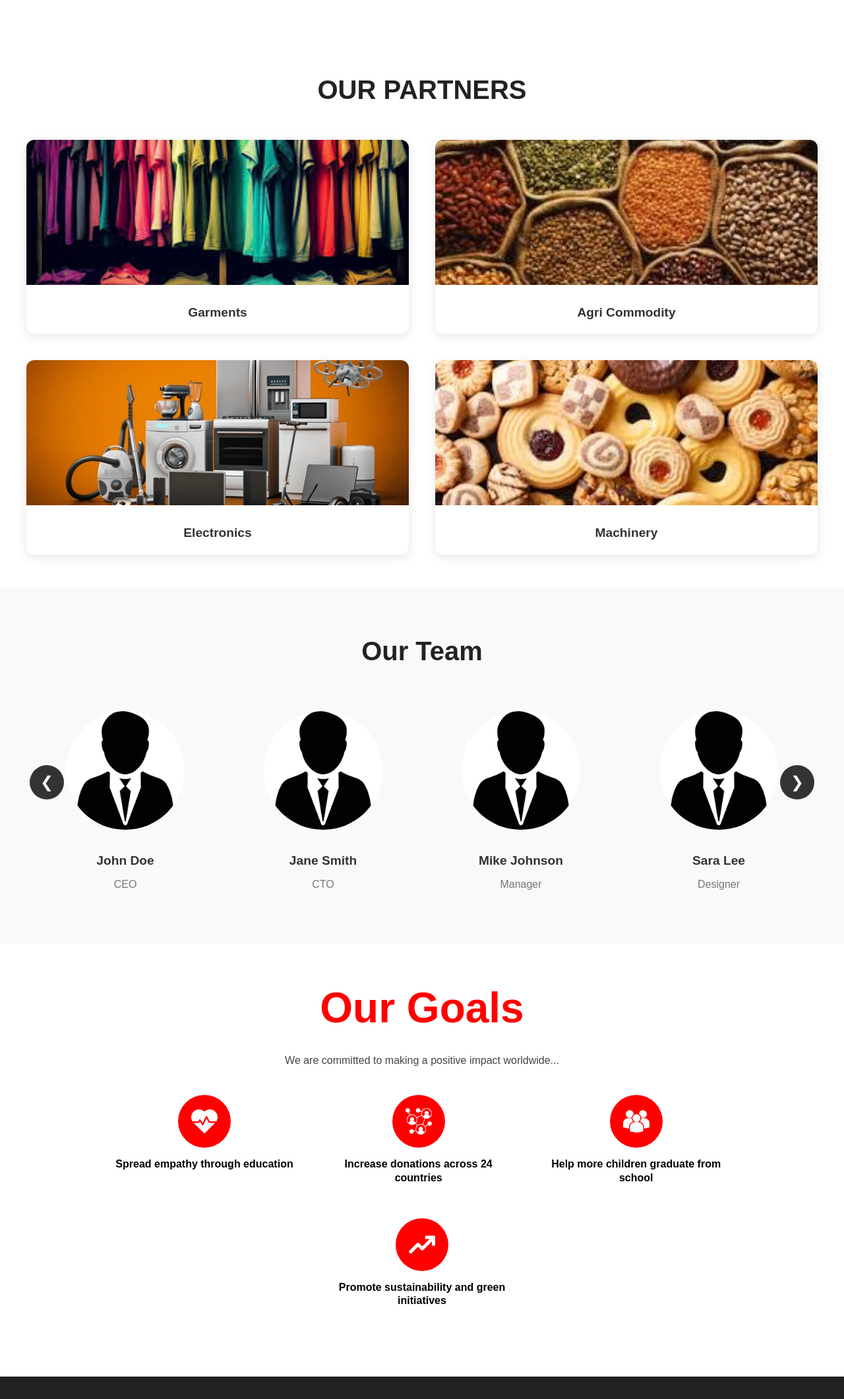
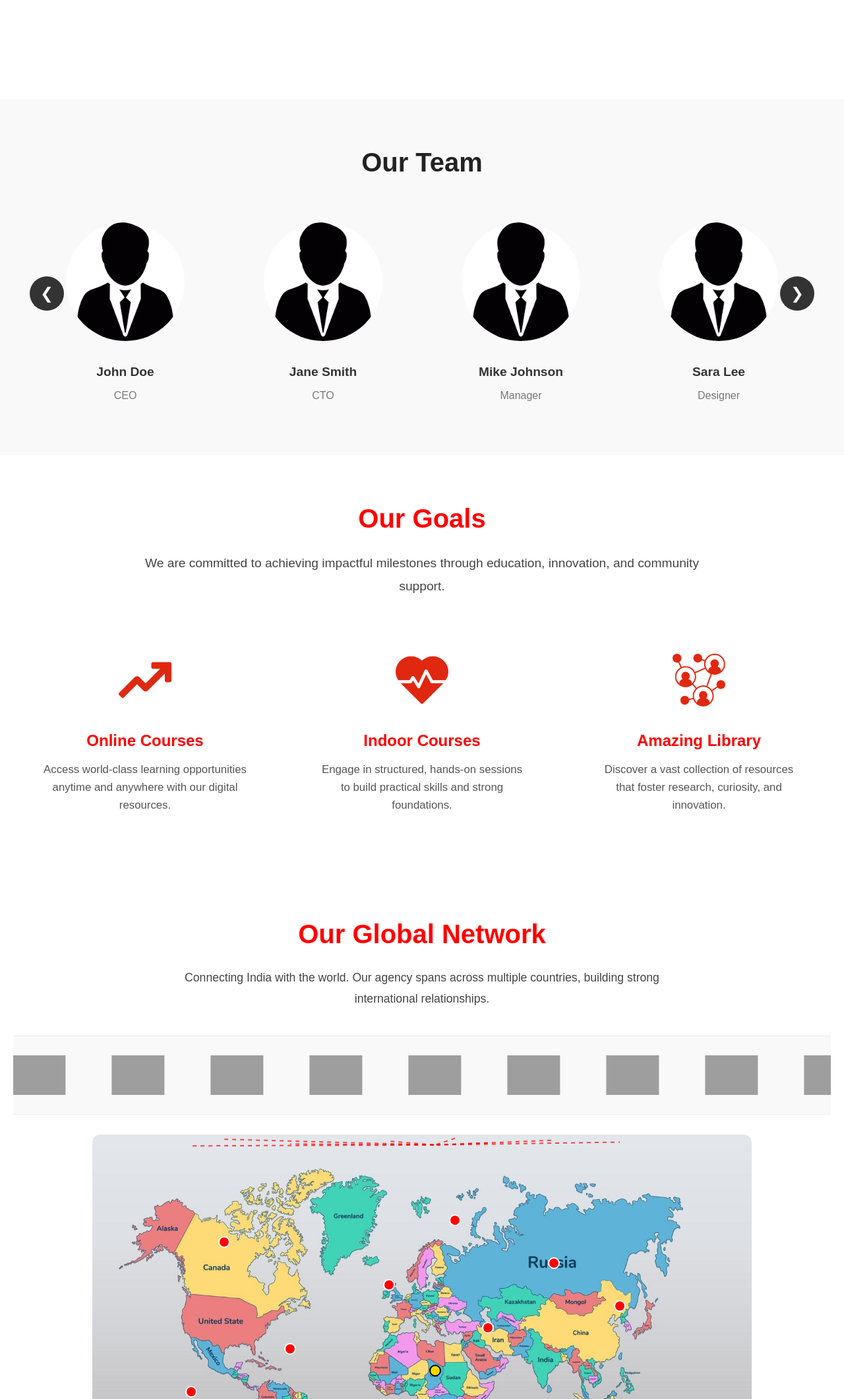
Before and after one commit to MahiShah21/rsbharti-official, a plain HTML site: page about_us.html in a window 1280 px wide. Shown: the part 1050-3171 px from the top of the page at 66% size. Drawn offline with Linux system fonts and the light colour scheme; grey boxes are pictures that could not be loaded.

Commit message:
about networking

```diff
--- a/about.js
+++ b/about.js
@@ -57,22 +57,6 @@ window.addEventListener("scroll", revealOnScroll);
 revealOnScroll();
 
 
-// Partners toggle
-document.querySelectorAll(".read-more").forEach(btn => {
-  btn.addEventListener("click", function() {
-    const cardContent = this.parentElement;
-    const moreText = cardContent.querySelector(".more-text");
-
-    if (cardContent.classList.contains("expanded")) {
-      cardContent.classList.remove("expanded");
-      this.textContent = "Read More";
-    } else {
-      cardContent.classList.add("expanded");
-      this.textContent = "Read Less";
-    }
-  });
-});
-
 
 // Team Slider
 document.addEventListener("DOMContentLoaded", () => {
@@ -105,3 +89,47 @@ document.addEventListener("DOMContentLoaded", () => {
 
   window.addEventListener("resize", updateSlider);
 });
+
+
+/* -------- Network Map Hover + Lines -------- */
+document.addEventListener("DOMContentLoaded", () => {
+  const pins = document.querySelectorAll(".pin:not(.origin)");
+  const origin = document.querySelector(".pin.origin");
+  const tooltip = document.getElementById("tooltip");
+  const tooltipFlag = document.getElementById("tooltip-flag");
+  const tooltipText = document.getElementById("tooltip-text");
+  const svg = document.querySelector(".map-lines");
+
+  // Draw lines from India to each pin
+  const originRect = origin.getBoundingClientRect();
+  const mapRect = origin.closest(".map-container").getBoundingClientRect();
+  const originX = originRect.left + originRect.width / 2 - mapRect.left;
+  const originY = originRect.top + originRect.height / 2 - mapRect.top;
+
+  pins.forEach(pin => {
+    const pinRect = pin.getBoundingClientRect();
+    const pinX = pinRect.left + pinRect.width / 2 - mapRect.left;
+    const pinY = pinRect.top + pinRect.height / 2 - mapRect.top;
+
+    const line = document.createElementNS("http://www.w3.org/2000/svg", "line");
+    line.setAttribute("x1", originX);
+    line.setAttribute("y1", originY);
+    line.setAttribute("x2", pinX);
+    line.setAttribute("y2", pinY);
+    svg.appendChild(line);
+
+    // Tooltip events
+    pin.addEventListener("mouseenter", (e) => {
+      tooltip.style.display = "flex";
+      tooltipFlag.src = pin.dataset.flag;
+      tooltipText.textContent = pin.dataset.country;
+      const rect = e.target.getBoundingClientRect();
+      tooltip.style.top = rect.top + window.scrollY - 40 + "px";
+      tooltip.style.left = rect.left + window.scrollX + "px";
+    });
+
+    pin.addEventListener("mouseleave", () => {
+      tooltip.style.display = "none";
+    });
+  });
+});
--- a/about_us.html
+++ b/about_us.html
@@ -41,58 +41,6 @@
   </div>
 </section>
 
-<!-- Partners Section -->
-
-<section class="partner_section">
-  <h1>OUR PARTNERS</h1>
-  <div class="card_container">
-
-    <!-- Card 1 -->
-    <div class="card">
-      <div class="card-image">
-        <img src="images/garements.jpeg" alt="Garments">
-      </div>
-      <h3>Garments</h3>
-      <div class="card-desc">
-        <p>High-quality clothing materials. We specialize in exporting premium garments made with durable fabrics ensuring comfort and style. Our collection ranges from casual wear to formal attire.</p>
-      </div>
-    </div>
-
-    <!-- Card 2 -->
-    <div class="card">
-      <div class="card-image">
-        <img src="images/agri_commodity.jpeg" alt="Agri Commodity">
-      </div>
-      <h3>Agri Commodity</h3>
-      <div class="card-desc">
-        <p>Fresh and organic products. Our agricultural commodities are sourced directly from farmers ensuring freshness and authenticity. We deal in grains, spices, and other essentials.</p>
-      </div>
-    </div>
-
-    <!-- Card 3 -->
-    <div class="card">
-      <div class="card-image">
-        <img src="images/electronics.webp" alt="Electronics">
-      </div>
-      <h3>Electronics</h3>
-      <div class="card-desc">
-        <p>We provide top-notch electronics including mobile devices, accessories, and appliances that blend innovation with affordability.</p>
-      </div>
-    </div>
-
-    <!-- Card 4 -->
-    <div class="card">
-      <div class="card-image">
-        <img src="images/b&c.jpeg" alt="Machinery">
-      </div>
-      <h3>Machinery</h3>
-      <div class="card-desc">
-        <p>Our machinery is engineered for efficiency and longevity. We offer solutions for manufacturing, construction, and other industries.</p>
-      </div>
-    </div>
-
-  </div>
-</section>
 
 <!-- Team Section -->
 <section class="team-section">
@@ -154,18 +102,108 @@
     <button class="team-btn next">&#10095;</button>
   </div>
 </section>
+<!------------memories-------->
 
 <!-- Goals Section -->
 <section class="goals-section">
   <h2>Our Goals</h2>
-  <p class="goals-desc">We are committed to making a positive impact worldwide...</p>
+  <p class="goals-desc">
+    We are committed to achieving impactful milestones through education, innovation, and community support.
+  </p>
+
   <div class="goals-container">
-    <div class="goal-item"><div class="goal-icon"><img src="images/heart.png" alt="Heart"></div><h3>Spread empathy through education</h3></div>
-    <div class="goal-item"><div class="goal-icon"><img src="images/networking.png" alt="Networking"></div><h3>Increase donations across 24 countries</h3></div>
-    <div class="goal-item"><div class="goal-icon"><img src="images/people.png" alt="People"></div><h3>Help more children graduate from school</h3></div>
-    <div class="goal-item"><div class="goal-icon"><img src="images/growth.png" alt="Growth"></div><h3>Promote sustainability and green initiatives</h3></div>
+    <!-- Goal 1 -->
+    <div class="goal-item">
+      <div class="goal-icon">
+        <img src="images/growth.png" alt="Online Courses">
+      </div>
+      <h3>Online Courses</h3>
+      <p>Access world-class learning opportunities anytime and anywhere with our digital resources.</p>
+    </div>
+
+    <!-- Goal 2 -->
+    <div class="goal-item">
+      <div class="goal-icon">
+        <img src="images/heart.png" alt="Indoor Courses">
+      </div>
+      <h3>Indoor Courses</h3>
+      <p>Engage in structured, hands-on sessions to build practical skills and strong foundations.</p>
+    </div>
+
+    <!-- Goal 3 -->
+    <div class="goal-item">
+      <div class="goal-icon">
+        <img src="images/networking.png" alt="Library">
+      </div>
+      <h3>Amazing Library</h3>
+      <p>Discover a vast collection of resources that foster research, curiosity, and innovation.</p>
+    </div>
   </div>
 </section>
+<!--- netorking-->
+<!-- 🌍 Global Network Section -->
+<section class="network-section">
+  <h2>Our Global Network</h2>
+  <p class="network-desc">
+    Connecting India with the world. Our agency spans across multiple countries,
+    building strong international relationships.
+  </p>
+  <div class="flag-strip">
+    <div class="flag-track">
+      <img src="https://flagcdn.com/in.svg" alt="India">
+      <img src="https://flagcdn.com/us.svg" alt="USA">
+      <img src="https://flagcdn.com/jp.svg" alt="Japan">
+      <img src="https://flagcdn.com/ae.svg" alt="UAE">
+      <img src="https://flagcdn.com/br.svg" alt="Brazil">
+      <img src="https://flagcdn.com/ng.svg" alt="Nigeria">
+      <img src="https://flagcdn.com/au.svg" alt="Australia">
+      <img src="https://flagcdn.com/ru.svg" alt="Russia">
+      <img src="https://flagcdn.com/cn.svg" alt="China">
+      <img src="https://flagcdn.com/gb.svg" alt="UK">
+    </div>
+  </div>
+
+  <div class="map-container">
+    <img src="images/world_map.jpg" alt="World Map" class="world-map">
+
+    <!-- SVG for routes -->
+    <svg class="map-lines"></svg>
+
+    <!-- Origin Pin (India) -->
+    <div class="pin origin" style="top: 55%; left: 52%;" data-country="India" data-flag="https://flagcdn.com/in.svg"></div>
+
+    <!-- Example pins (adjust positions as needed) -->
+    <div class="pin" style="top: 30%; left: 70%;" data-country="Japan" data-flag="https://flagcdn.com/jp.svg"></div>
+    <div class="pin" style="top: 35%; left: 45%;" data-country="UAE" data-flag="https://flagcdn.com/ae.svg"></div>
+    <div class="pin" style="top: 25%; left: 20%;" data-country="USA" data-flag="https://flagcdn.com/us.svg"></div>
+    <div class="pin" style="top: 60%; left: 15%;" data-country="Brazil" data-flag="https://flagcdn.com/br.svg"></div>
+    <div class="pin" style="top: 50%; left: 30%;" data-country="Nigeria" data-flag="https://flagcdn.com/ng.svg"></div>
+    <div class="pin" style="top: 40%; left: 80%;" data-country="Australia" data-flag="https://flagcdn.com/au.svg"></div>
+    <div class="pin" style="top: 20%; left: 55%;" data-country="Russia" data-flag="https://flagcdn.com/ru.svg"></div>
+    <div class="pin" style="top: 45%; left: 60%;" data-country="China" data-flag="https://flagcdn.com/cn.svg"></div>
+  </div>
+
+  <!-- Tooltip -->
+  <div class="tooltip" id="tooltip">
+    <img id="tooltip-flag" alt="Flag">
+    <span id="tooltip-text"></span>
+  </div>
+</section>
+
+<!-- 📜 Certificates Section -->
+<section class="certificates">
+  <h2>Our Certifications</h2>
+  <p class="cert-desc">Recognized and certified by international authorities for our quality and compliance.</p>
+
+  <div class="cert-carousel">
+    <div class="cert-card"><img src="images/cert1.png" alt="Export Certificate"><span>Three Star Export House</span></div>
+    <div class="cert-card"><img src="images/cert2.png" alt="FSSAI License"><span>FSSAI Certification</span></div>
+    <div class="cert-card"><img src="images/cert3.png" alt="Halal Certificate"><span>Halal Certification</span></div>
+  </div>
+</section>
+
+
+<!---footer-->
 
 <footer class="footer">
   <div class="footer-container">
--- a/aboutus.css
+++ b/aboutus.css
@@ -89,154 +89,6 @@ body {
         font-size: 1rem;
     }
 }
-
-/* team section */
-
-
-.goals-section {
-    text-align: center;
-    padding: 40px 20px;
-
-}
-
-.goals-section h2 {
-    font-size: 4rem;
-    font-weight: bold;
-    margin-bottom: 10px;
-    color: red;
-
-}
-
-.goals-desc {
-    max-width: 600px;
-    margin: 0 auto 40px;
-    font-size: 1rem;
-    color: #444;
-    line-height: 1.5;
-}
-
-.goals-container {
-    display: flex;
-    justify-content: center;
-    flex-wrap: wrap;
-    gap: 50px;
-}
-
-.goal-item {
-    max-width: 280px;
-    opacity: 0;
-    transform: translateY(30px);
-    transition: all 0.6s ease-out;
-}
-
-.goal-item.show {
-    opacity: 1;
-    transform: translateY(0);
-}
-
-.goal-icon {
-    width: 80px;
-    height: 80px;
-    border-radius: 50%;
-    display: flex;
-    background-color: red;
-    align-items: center;
-    justify-content: center;
-    margin: 0 auto 15px;
-}
-
-.goal-icon img {
-    width: 50%;
-    height: auto;
-    filter: brightness(0) invert(1); /* makes icon white */
-}
-
-.goal-item h3 {
-    font-size: 1rem;
-    font-weight: bold;
-    line-height: 1.3;
-    color:black;
-}
-
-
-
-/*----------team ----------*/
-/* Partners Section */
-
-.partner_section {
-  text-align: center;
-  padding: 50px 20px;
-  margin-top:-100px;
-}
-
-.partner_section h1 {
-  font-size: 2.5rem;
-  margin-bottom: 40px;
-  color: #222;
-}
-
-.card_container {
-  display: flex;
-  flex-wrap: wrap;
-  gap: 40px;
-  max-width: 1200px;
-  margin: auto;
-  justify-content: center;
-}
-
-.card {
-  flex: 1 1 calc(50% - 20px); /* 2 per row */
-  background: #fff;
-  border-radius: 12px;
-  box-shadow: 0 4px 15px rgba(0,0,0,0.1);
-  overflow: hidden;
-  position: relative;
-  transition: all 0.4s ease;
-  cursor: pointer;
-}
-
-.card-image {
-  position: relative;
-  overflow: hidden;
-}
-
-.card-image img {
-  width: 100%;
-  height: 220px;
-  object-fit: cover;
-  transition: opacity 0.4s ease;
-}
-
-.card h3 {
-  margin: 15px 0;
-  color: #333;
-  font-size: 1.2rem;
-}
-
-.card-desc {
-  max-height: 0;
-  overflow: hidden;
-  transition: max-height 0.5s ease;
-  padding: 0 20px;
-  color: #555;
-}
-
-.card:hover img {
-  opacity: 0.6;
-}
-
-.card:hover .card-desc {
-  max-height: 200px; /* enough to reveal paragraph */
-  padding: 15px 20px;
-}
-
-/* Mobile responsive: 1 card per row */
-@media (max-width: 768px) {
-  .card {
-    flex: 1 1 100%;
-  }
-}
-
 
 /* ---------------members--------*/
 
@@ -343,3 +195,277 @@ body {
     flex: 0 0 100%; /* 1 per slide */
   }
 }
+
+/* our goals */
+
+
+.goals-section {
+    text-align: center;
+    padding: 60px 40px;
+    background: #fff;
+    width: 100%;           /* take full width */
+}
+
+.goals-section h2 {
+    font-size: 2.5rem;
+    font-weight: bold;
+    margin-bottom: 15px;
+    color: red;            /* heading in red */
+}
+
+.goals-desc {
+    max-width: 900px;
+    margin: 0 auto 60px;   /* center para with spacing */
+    font-size: 1.2rem;
+    color: #444;           /* visible paragraph color */
+    line-height: 1.8;
+}
+
+.goals-container {
+    display: flex;
+    justify-content: space-around; /* spread items wider */
+    flex-wrap: wrap;
+    gap: 60px;              /* more space between items */
+    width: 100%;            /* full screen width */
+}
+
+.goal-item {
+    flex: 1 1 30%;          /* each takes ~30% of row */
+    max-width: 400px;       /* allow broader width */
+    text-align: center;
+    padding: 25px;
+}
+
+.goal-icon img {
+    width: 80px;
+    margin-bottom: 20px;
+    filter: invert(29%) sepia(94%) saturate(5485%) hue-rotate(356deg) brightness(90%) contrast(95%);
+    /* red icons */
+}
+
+.goal-item h3 {
+    font-size: 1.5rem;
+    margin-bottom: 10px;
+    color: red;             /* red heading */
+}
+
+.goal-item p {
+    font-size: 1.05rem;
+    color: #555;
+    line-height: 1.6;
+}
+
+/* Responsive */
+@media (max-width: 992px) {
+    .goal-item {
+        flex: 1 1 45%;
+    }
+}
+
+@media (max-width: 600px) {
+    .goal-item {
+        flex: 1 1 100%;
+    }
+}
+
+/* 🌍 Global Network */
+.network-section {
+  text-align: center;
+  padding: 60px 20px;
+  background: #fff;
+}
+
+.network-section h2 {
+  font-size: 2.5rem;
+  color: red;
+  margin-bottom: 15px;
+}
+
+/* 🌍 Flag Scrolling Strip */
+.flag-strip {
+  width: 100%;
+  overflow: hidden;
+  margin: 30px 0;
+  height: 15vh; /* around 10% of viewport height */
+  display: flex;
+  align-items: center;
+  background: #f9f9f9;
+  border-top: 1px solid #eee;
+  border-bottom: 1px solid #eee;
+}
+
+.flag-track {
+  display: flex;
+  gap: 70px;
+  animation: scrollFlags 30s linear infinite;
+}
+
+.flag-track img {
+  height: 70%;   /* keeps them short */
+  max-height: 60px;
+  width: auto;
+  object-fit: contain;
+  flex-shrink: 0;
+  transition: transform 0.3s;
+}
+
+.flag-track img:hover {
+  transform: scale(1.1);
+}
+
+@keyframes scrollFlags {
+  from { transform: translateX(0); }
+  to { transform: translateX(-50%); }
+}
+
+/* Responsive */
+@media (max-width: 768px) {
+  .flag-track {
+    gap: 20px;
+    animation-duration: 20s;
+  }
+  .flag-track img {
+    max-height: 40px;
+  }
+}
+
+@media (max-width: 480px) {
+  .flag-track img {
+    max-height: 30px;
+  }
+}
+
+
+.network-desc {
+  max-width: 800px;
+  margin: 0 auto 40px;
+  font-size: 1.1rem;
+  color: #444;
+}
+
+.map-container {
+  position: relative;
+  max-width: 1000px;
+  margin: auto;
+}
+
+.world-map {
+  width: 100%;
+  border-radius: 12px;
+}
+
+.pin {
+  position: absolute;
+  width: 18px;
+  height: 18px;
+  background: red;
+  border-radius: 50%;
+  border: 2px solid white;
+  cursor: pointer;
+  transform: translate(-50%, -50%);
+  transition: transform 0.2s;
+}
+
+.pin:hover {
+  transform: translate(-50%, -50%) scale(1.2);
+}
+
+.origin {
+  background: gold;
+  border: 2px solid black;
+}
+
+/* Tooltip */
+.tooltip {
+  position: absolute;
+  display: none;
+  align-items: center;
+  gap: 8px;
+  padding: 6px 10px;
+  background: #fff;
+  border: 1px solid #ccc;
+  border-radius: 8px;
+  font-size: 0.9rem;
+  color: #222;
+  white-space: nowrap;
+  pointer-events: none;
+  box-shadow: 0 2px 8px rgba(0,0,0,0.2);
+}
+
+.tooltip img {
+  width: 20px;
+  height: 15px;
+  object-fit: cover;
+  border: 1px solid #ddd;
+}
+/* 🌍 Map Lines */
+.map-lines {
+  position: absolute;
+  top: 0;
+  left: 0;
+  width: 100%;
+  height: 100%;
+  pointer-events: none;
+}
+
+.map-lines line {
+  stroke: red;
+  stroke-width: 2;
+  opacity: 0.7;
+  stroke-dasharray: 6;
+  animation: dash 2s linear infinite;
+}
+
+@keyframes dash {
+  to {
+    stroke-dashoffset: -12;
+  }
+}
+
+
+
+/* 📜 Certificates */
+.certificates {
+  text-align: center;
+  padding: 60px 20px;
+  background: #f9f9f9;
+}
+.certificates h2 {
+  font-size: 2.5rem;
+  margin-bottom: 15px;
+  color: red;
+}
+.cert-desc {
+  max-width: 700px;
+  margin: 0 auto 40px;
+  color: #555;
+}
+.cert-carousel {
+  display: flex;
+  gap: 30px;
+  flex-wrap: wrap;
+  justify-content: center;
+}
+.cert-card {
+  background: #fff;
+  padding: 15px;
+  border: 2px solid gold;
+  border-radius: 10px;
+  box-shadow: 0 2px 8px rgba(0,0,0,0.1);
+  max-width: 250px;
+  transition: transform 0.3s;
+}
+.cert-card img {
+  width: 100%;
+  border-radius: 5px;
+}
+.cert-card span {
+  display: block;
+  margin-top: 10px;
+  font-weight: bold;
+  color: #333;
+}
+.cert-card:hover {
+  transform: translateY(-5px);
+  box-shadow: 0 6px 12px rgba(0,0,0,0.2);
+}
```
Also changed, not shown: images/brazil-.png (added), images/china.png (added), images/germany.png (added), images/norway.png (added), images/qatar.png (added), images/romania.png (added), images/united-kingdom.png (added), images/united-states.png (added), images/world_map.jpg (added).
